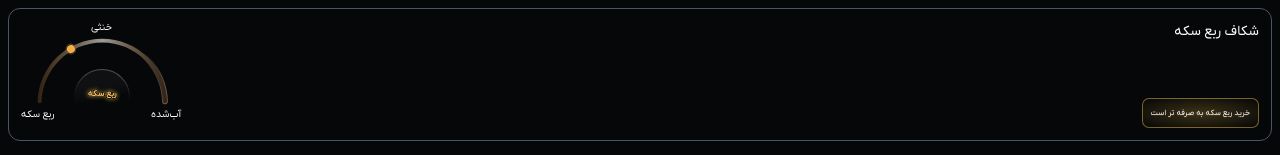
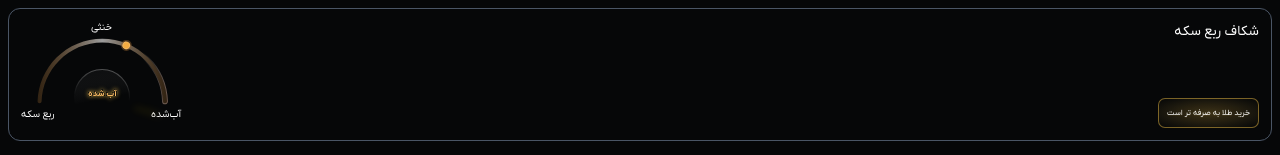
Before and after one commit to MohammadPolaei/Daraei-dashboard, a Next.js app: page / in a window 1280 px wide. Shown: the top 155 px of the page. Built offline with nearby package versions, Linux system fonts and the light colour scheme.

Commit message:
fix : ui bugs fixed

```diff
--- a/src/features/bubble-show/components/bubble.tsx
+++ b/src/features/bubble-show/components/bubble.tsx
@@ -24,7 +24,7 @@ export default function Bubble({
         bg-radial
         via-transparent
         from-transparent
-        to-gray-300/40
+        to-gray-300/30
         backdrop-blur-md
         flex flex-col
         justify-center
--- a/src/features/shekaf-sekke/components/shekaf-sekke.tsx
+++ b/src/features/shekaf-sekke/components/shekaf-sekke.tsx
@@ -2,7 +2,7 @@ import CustomH2 from "@/components/base/custom-h2";
 import SectionContainer from "@/components/base/section-container";
 import GoldGauge from "@/features/shekaf-sekke/components/gold-gauge";
 
-const shekafData = { abshodeh: 5, neutral: 0, robSekke: 10 };
+const shekafData = { abshodeh: 5, neutral: 0, robSekke: 3 };
 
 export default function ShekafSekke() {
 	return (
```
Also changed, not shown: src/assets/robe-sekke/shadow.svg (added).
